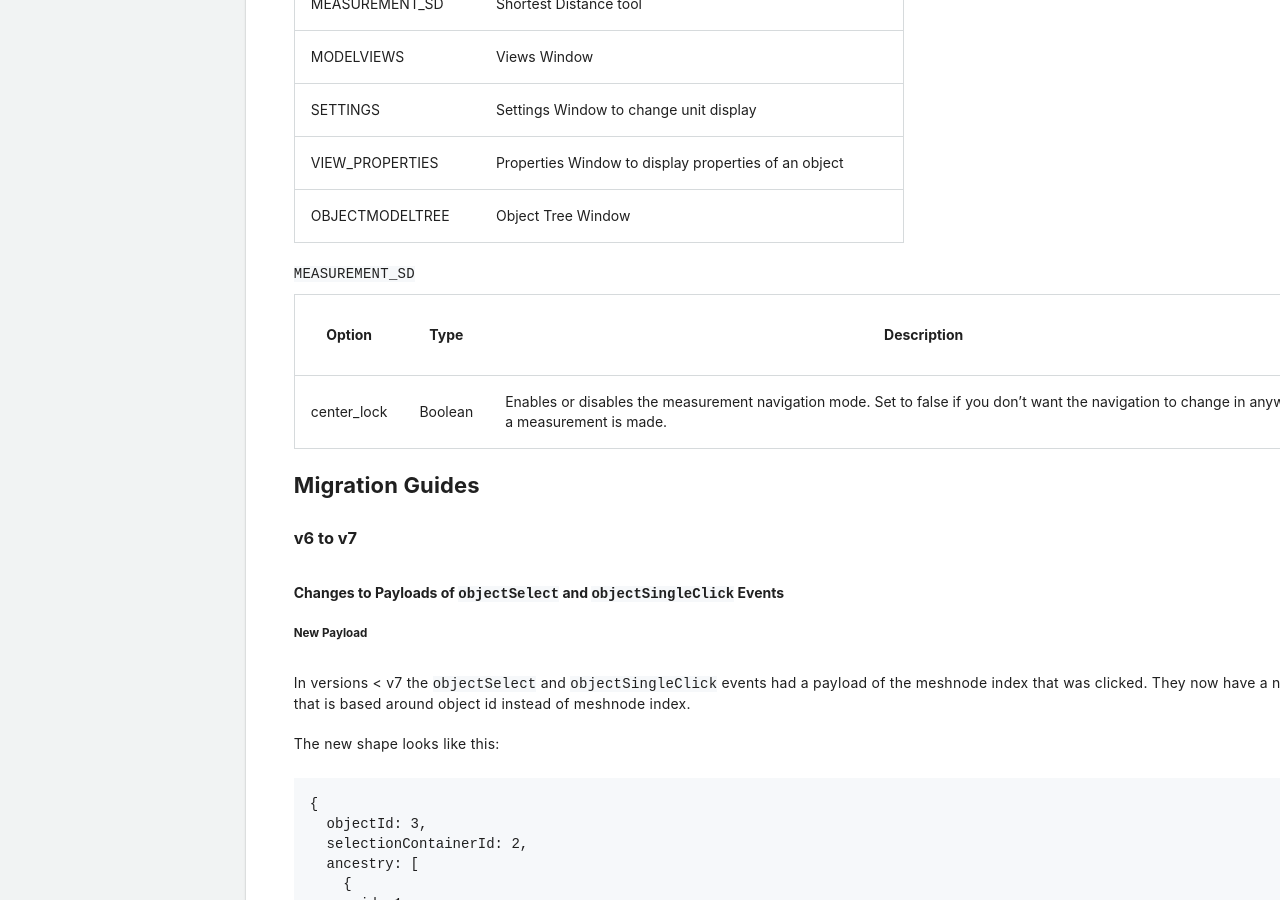
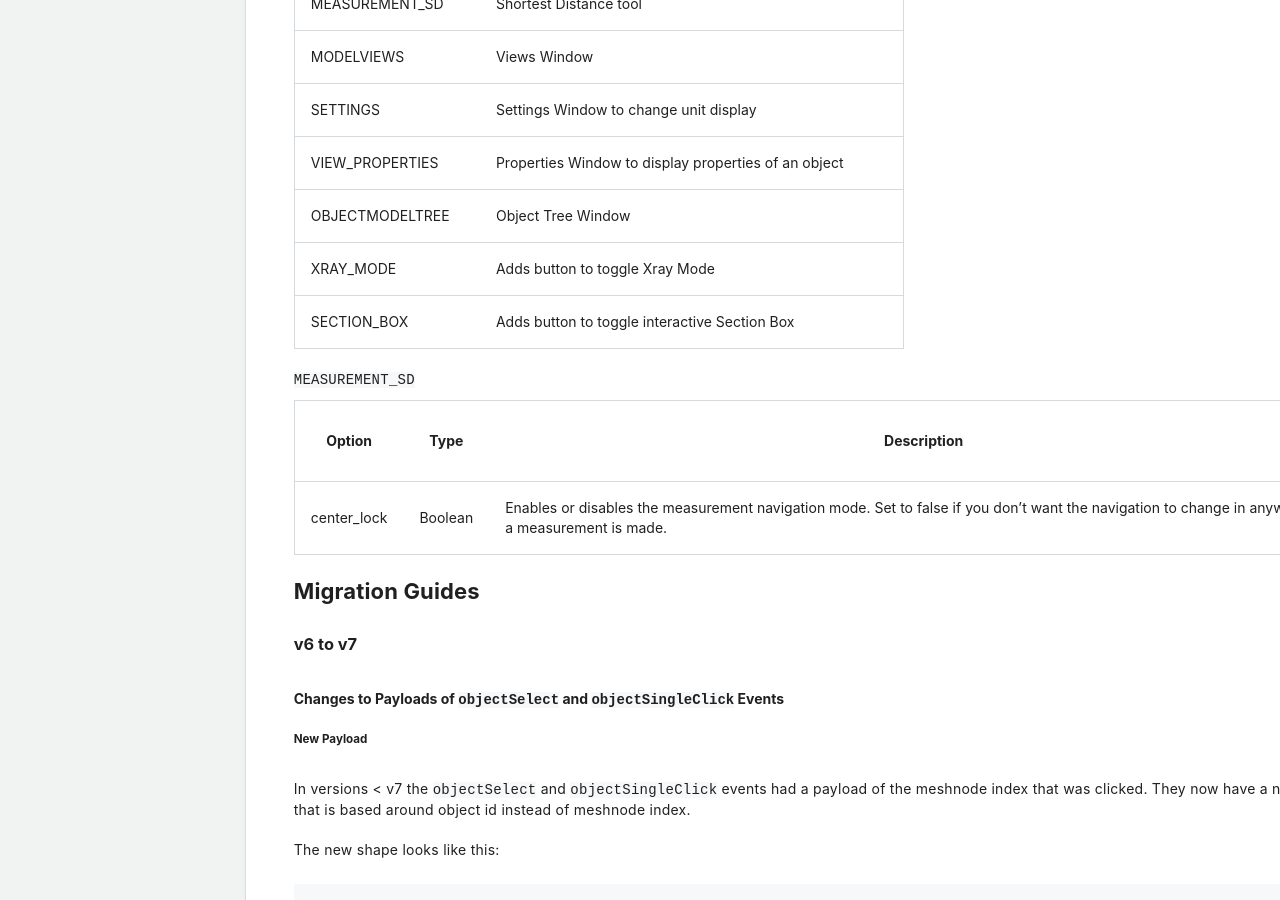
Before and after one commit to procore/documentation, a Jekyll site: the page built from bim_webviewer/bim_web_viewer.md, in a window 1280 px wide and 900 px high, scrolled down 67874 px. Built offline with Jekyll 4.4.1, drawn with Linux system fonts in a browser that asks for light colours; comment, search, counter and statistics services are not loaded.

Commit message:
Add section box and xray mode tools to tool section

```diff
--- a/bim_webviewer/bim_web_viewer.md
+++ b/bim_webviewer/bim_web_viewer.md
@@ -3314,6 +3314,8 @@ Otherwise, `rotation` will be undefined.
 | SETTINGS         | Settings Window to change unit display                      |
 | VIEW_PROPERTIES  | Properties Window to display properties of an object        |
 | OBJECTMODELTREE  | Object Tree Window                                          |
+| XRAY_MODE        | Adds button to toggle Xray Mode                             |
+| SECTION_BOX      | Adds button to toggle interactive Section Box               |
 
 `MEASUREMENT_SD`
 
```
